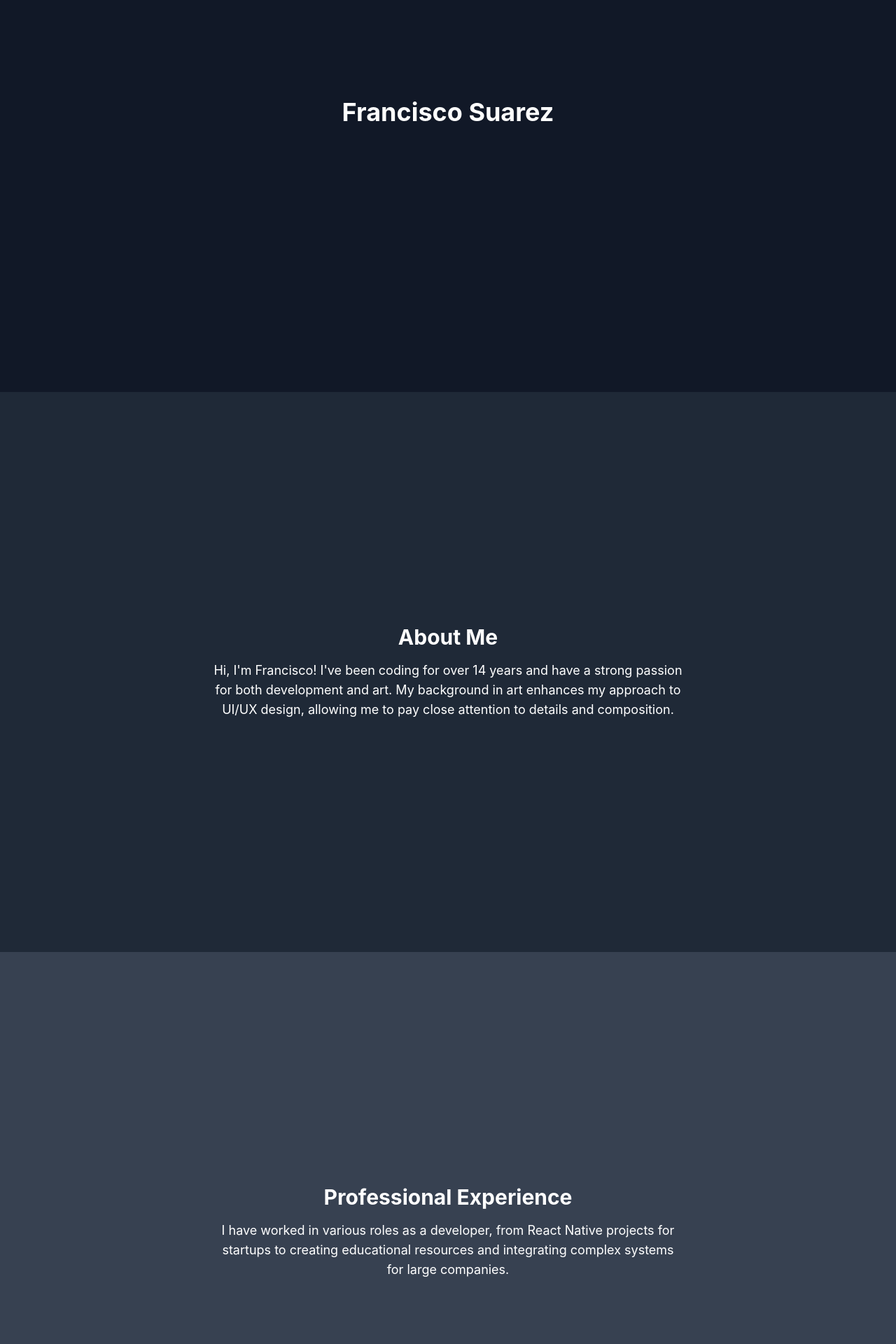
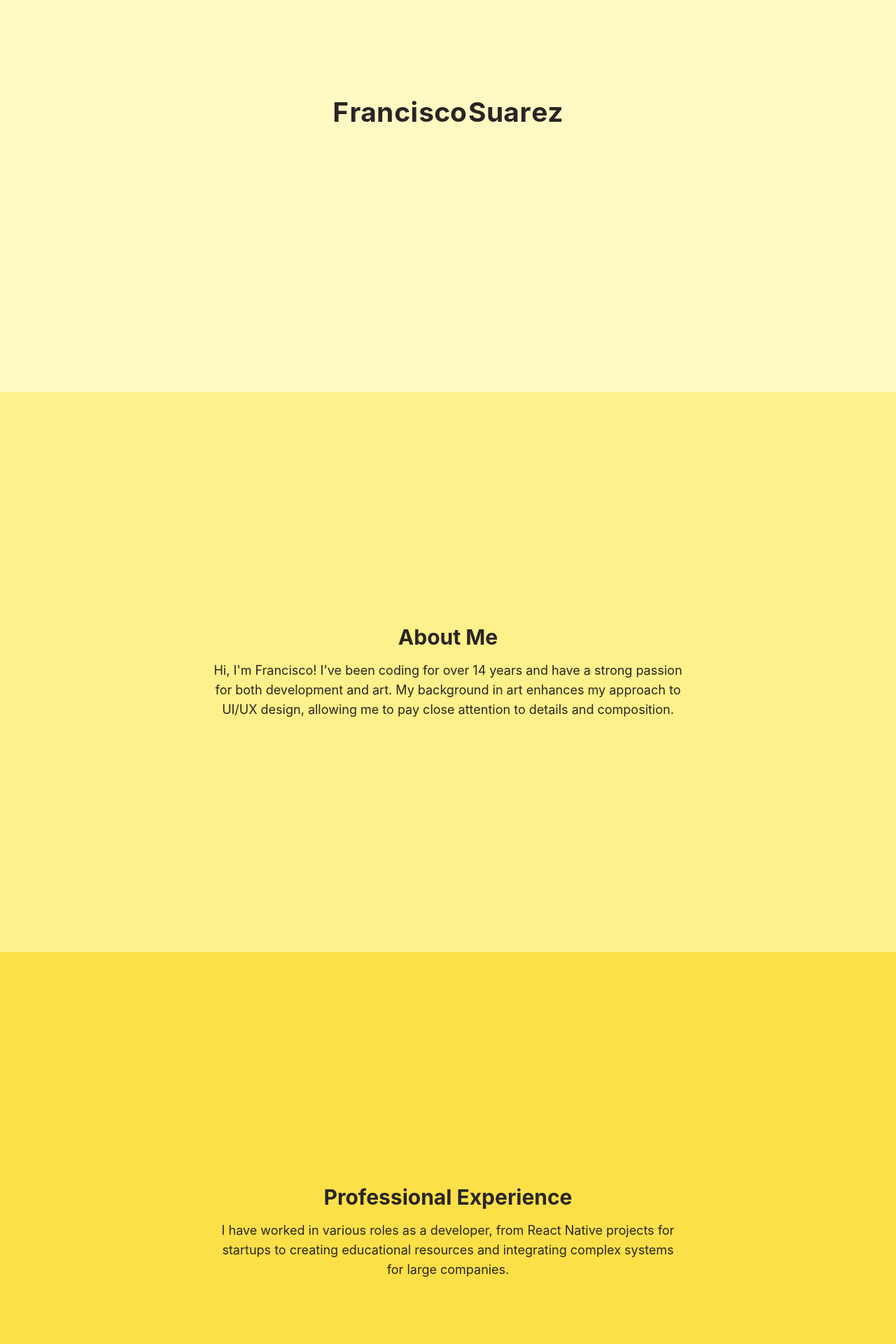
Before and after one commit to pSuarezFrancisco/personal-page, a React (Create React App) app: page / in a window 1280 px wide. Shown: the part 240-2160 px from the top of the page at 70% size. Built offline with nearby package versions, Linux system fonts and the light colour scheme.

Commit message:
Clickable name animation

```diff
--- a/src/App.tsx
+++ b/src/App.tsx
@@ -7,7 +7,7 @@ const App: React.FC = () => {
   const [isScrollEnabled, setIsScrollEnabled] = useState(false);
 
   useEffect(() => {
-    const timer = setTimeout(() => setIsLoading(false), 2000); // Simulated loading delay
+    const timer = setTimeout(() => setIsLoading(false), 500); // Simulated loading delay
     return () => clearTimeout(timer);
   }, []);
 
--- a/src/components/ClickableName.tsx
+++ b/src/components/ClickableName.tsx
@@ -1,32 +1,99 @@
 import React, { useState, useCallback } from 'react';
-import { useSpring, animated } from '@react-spring/web';
+import { useSpring, animated, useSprings } from '@react-spring/web';
 
 interface ClickableNameProps {
   onClick: () => void;
 }
 
-const ClickableName: React.FC<ClickableNameProps> = React.memo(({ onClick }) => {
+const ClickableName: React.FC<ClickableNameProps> = ({ onClick }) => {
   const [isClicked, setIsClicked] = useState(false);
+  const [clickPos, setClickPos] = useState({ x: 0, y: 0 });
+  const name = "Francisco Suarez";
 
-  const nameAnimation = useSpring({
-    transform: isClicked ? 'scale(1.2)' : 'scale(1)',
-    config: { tension: 200, friction: 10 },
+  // Breathing animation (Stage 1) with smoother config
+  const beatingAnimation = useSpring({
+    to: async (next) => {
+      while (!isClicked) {
+        await next({ transform: 'scale(1.2)', config: { tension: 800, friction: 14 } });
+        await next({ transform: 'scale(0.95)', config: { tension: 500, friction: 14 } });
+      }
+    },
+    from: { transform: 'scale(1)' },
+    reset: !isClicked,
   });
 
-  const handleClick = useCallback(() => {
+  // Explosion animation (Stage 2) with adjusted angles and distances
+  const [springs, api] = useSprings(name.length, (index) => ({
+    x: 0,
+    y: 0,
+    rotate: 0,
+    transform: "scale(1)",
+    config: { mass: 1, tension: 120, friction: 10 },
+  }));
+
+  // Handle click to trigger explosion from click position
+  const handleClick = (e: React.MouseEvent) => {
     setIsClicked(true);
     onClick();
-  }, [onClick]);
+
+    // Get click position relative to the container
+    const rect = (e.target as HTMLElement).getBoundingClientRect();
+    const clickX = e.clientX - rect.left;
+    const clickY = e.clientY - rect.top;
+    setClickPos({ x: clickX, y: clickY });
+
+    // Trigger explosion effect
+    api.start((index) => {
+      // Calculate random angle and distance for each letter from the click point
+      const angle = Math.random() * 2 * Math.PI; // Random angle in radians
+      const distance = 100 + Math.random() * 200; // Random distance for radial spread
+      const x = Math.cos(angle) * distance;
+      const y = Math.sin(angle) * distance;
+      const rotate = (Math.random() - 0.5) * 720; // Random rotation between -360 and 360
+
+      return {
+        x,
+        y,
+        rotate,
+        transform: "scale(1.2)", // Slightly enlarge each letter during explosion
+        config: { mass: 1, tension: 120, friction: 15 },
+      };
+    });
+  };
+
+  // Reset letters to original position
+  const handleReset = useCallback(() => {
+    api.start(() => ({
+      x: 0,
+      y: 0,
+      rotate: 0,
+      transform: "scale(1)",
+      config: { tension: 200, friction: 20 },
+    }));
+    setIsClicked(false);
+  }, [api]);
 
   return (
-    <animated.h1
-      style={nameAnimation}
-      className="text-4xl font-bold cursor-pointer"
-      onClick={handleClick}
-    >
-      Francisco Suarez
-    </animated.h1>
+    <div className="text-center">
+      <div className="relative">
+        {springs.map((style, index) => (
+          <animated.span
+            key={index}
+            style={{
+              ...style,
+              transform: beatingAnimation.transform.to((scale) => `${scale} ${style.transform.get()}`),
+              display: "inline-block",
+              marginRight: index === name.length - 1 ? 0 : 2,
+            }}
+            className="text-4xl font-bold cursor-pointer text-custom-stone"
+            onClick={isClicked ? handleReset : handleClick}
+          >
+            {name[index]}
+          </animated.span>
+        ))}
+      </div>
+    </div>
   );
-});
+};
 
 export default ClickableName;
--- a/src/components/Loading.tsx
+++ b/src/components/Loading.tsx
@@ -14,7 +14,7 @@ const Loading: React.FC = React.memo(() => {
       style={loadingAnimation}
       className="flex items-center justify-center h-screen bg-gray-900 text-white"
     >
-      <h1 className="text-2xl font-semibold">Loading test...</h1>
+      <h1 className="text-2xl font-semibold">Loading...</h1>
     </animated.div>
   );
 });
--- a/src/index.css
+++ b/src/index.css
@@ -15,3 +15,7 @@ code {
   font-family: source-code-pro, Menlo, Monaco, Consolas, 'Courier New',
     monospace;
 }
+
+.text-custom-stone {
+  @apply text-stone-800; /* This applies Tailwind’s blue-500 text color */
+}
--- a/src/sections/AboutMe.tsx
+++ b/src/sections/AboutMe.tsx
@@ -1,9 +1,9 @@
 import React from 'react';
 
 const AboutMe: React.FC = () => (
-  <section className="min-h-screen flex flex-col items-center justify-center bg-gray-800 text-white p-10">
-    <h2 className="text-3xl font-bold mb-4">About Me</h2>
-    <p className="text-lg max-w-2xl text-center">
+  <section className="min-h-screen flex flex-col items-center justify-center bg-yellow-200 text-white p-10">
+    <h2 className="text-3xl font-bold mb-4 text-custom-stone">About Me</h2>
+    <p className="text-lg max-w-2xl text-center text-custom-stone">
       Hi, I'm Francisco! I've been coding for over 14 years and have a strong passion for both development and art.
       My background in art enhances my approach to UI/UX design, allowing me to pay close attention to details and composition.
     </p>
--- a/src/sections/ArtGallery.tsx
+++ b/src/sections/ArtGallery.tsx
@@ -1,9 +1,9 @@
 import React from 'react';
 
 const ArtGallery: React.FC = () => (
-  <section className="min-h-screen flex flex-col items-center justify-center bg-gray-600 text-white p-10">
-    <h2 className="text-3xl font-bold mb-4">Art Gallery</h2>
-    <p className="text-lg max-w-2xl text-center">
+  <section className="min-h-screen flex flex-col items-center justify-center bg-yellow-400 text-white p-10">
+    <h2 className="text-3xl font-bold mb-4 text-custom-stone">Art Gallery</h2>
+    <p className="text-lg max-w-2xl text-center text-custom-stone">
       Art is a big part of my life. Here, I'll showcase some of my work and explore the intersection of code and creativity.
     </p>
   </section>
--- a/src/sections/Contact.tsx
+++ b/src/sections/Contact.tsx
@@ -1,9 +1,9 @@
 import React from 'react';
 
 const Contact: React.FC = () => (
-  <section className="min-h-screen flex flex-col items-center justify-center bg-gray-500 text-white p-10">
-    <h2 className="text-3xl font-bold mb-4">Contact</h2>
-    <p className="text-lg max-w-2xl text-center">
+  <section className="min-h-screen flex flex-col items-center justify-center bg-yellow-500 text-white p-10">
+    <h2 className="text-3xl font-bold mb-4 text-custom-stone">Contact</h2>
+    <p className="text-lg max-w-2xl text-center text-custom-stone">
       Feel free to reach out for collaboration or just to connect!
     </p>
   </section>
--- a/src/sections/MainContent.tsx
+++ b/src/sections/MainContent.tsx
@@ -13,7 +13,7 @@ const MainContent: React.FC<MainContentProps> = React.memo(({ onEnableScroll })
   return (
     <div>
       {/* First Screen */}
-      <div className="flex items-center justify-center h-screen bg-gray-900 text-white">
+      <div className="flex items-center justify-center h-screen bg-yellow-100 text-white">
         <ClickableName onClick={onEnableScroll} />
       </div>
       {/* Scrollable Sections */}
--- a/src/sections/ProfessionalExperience.tsx
+++ b/src/sections/ProfessionalExperience.tsx
@@ -1,9 +1,9 @@
 import React from 'react';
 
 const ProfessionalExperience: React.FC = () => (
-  <section className="min-h-screen flex flex-col items-center justify-center bg-gray-700 text-white p-10">
-    <h2 className="text-3xl font-bold mb-4">Professional Experience</h2>
-    <p className="text-lg max-w-2xl text-center">
+  <section className="min-h-screen flex flex-col items-center justify-center bg-yellow-300 text-white p-10">
+    <h2 className="text-3xl font-bold mb-4 text-custom-stone">Professional Experience</h2>
+    <p className="text-lg max-w-2xl text-center text-custom-stone">
       I have worked in various roles as a developer, from React Native projects for startups to creating educational resources
       and integrating complex systems for large companies.
     </p>
```
Also changed, not shown: src/App.css (deleted, +0 -38 lines).
